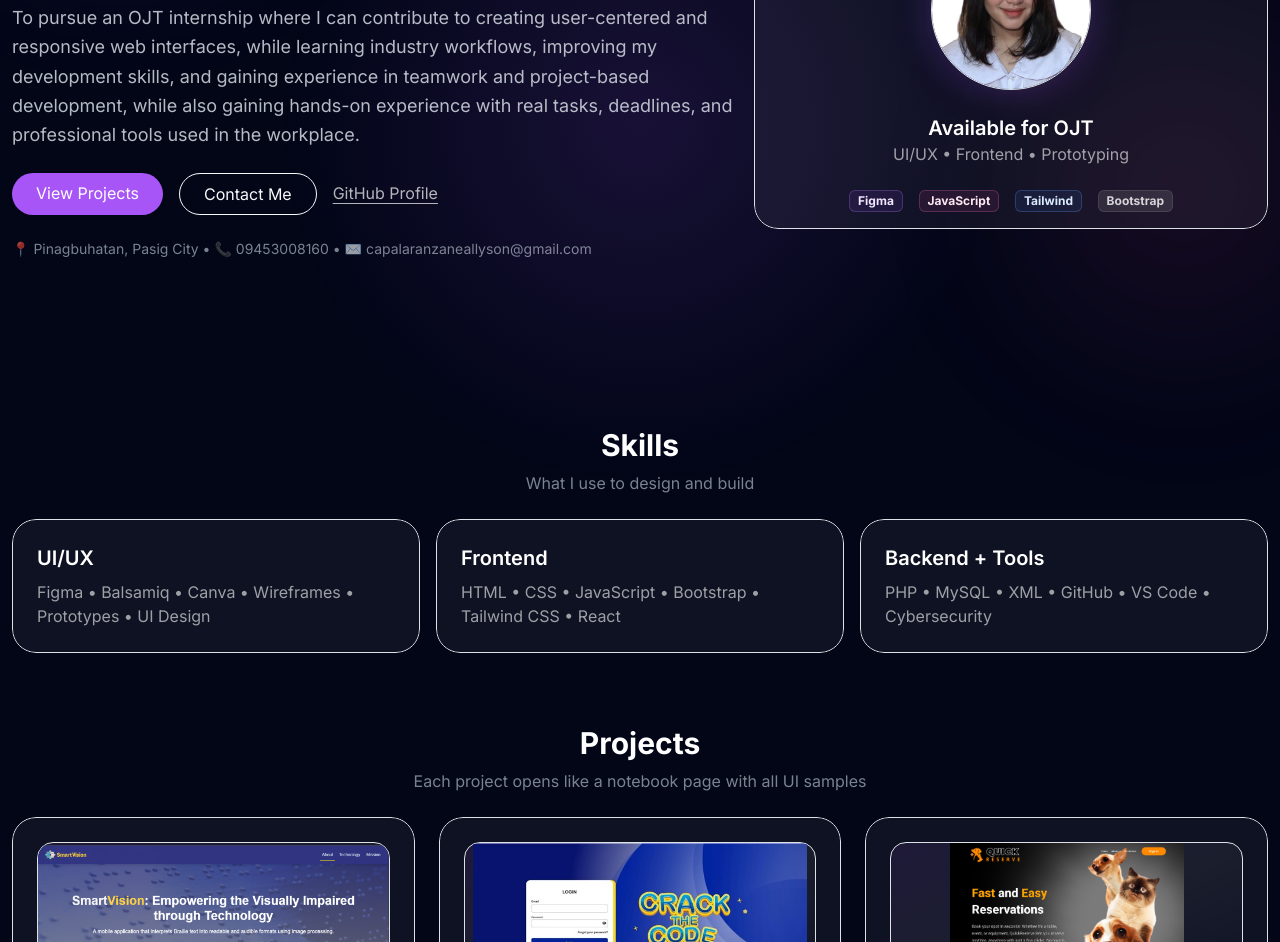
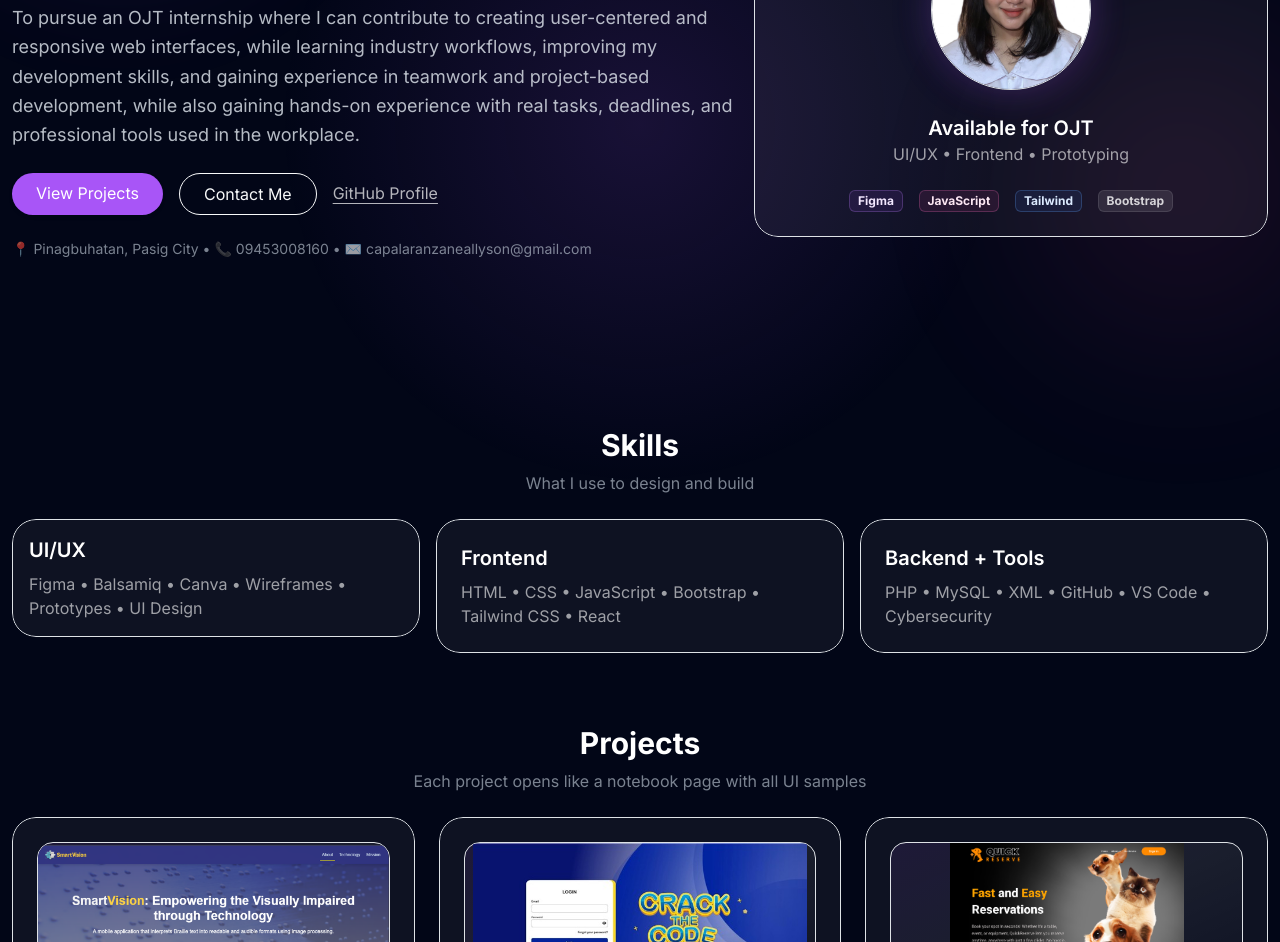
Before and after one commit to capalaranzaneallyson/zane.github.io, a plain HTML site: page index.html in a window 1280 px wide. Shown: the part 276-1218 px from the top of the page. Drawn offline with nearby package versions, Linux system fonts and the light colour scheme.

Commit message:
Updated Skills Card

```diff
--- a/index.html
+++ b/index.html
@@ -391,7 +391,7 @@
 
       <div class="col-lg-5 text-center">
         <div class="glow-card">
-          <div class="card-inner bg-white/5 border border-white/10 rounded-3xl p-3 shadow-lg
+          <div class="card-inner bg-white/5 border border-white/10 rounded-3xl p-4 shadow-lg
                       hover:border-purple-400/40 hover:bg-white/10
                       hover:shadow-[0_0_45px_rgba(168,85,247,0.18)]
                       transition duration-300">
@@ -436,7 +436,7 @@
     <div class="row g-3 justify-content-center">
       <div class="col-md-4">
         <div class="glow-card">
-          <div class="card-inner bg-white/5 border border-white/10 rounded-3xl p-4 h-100
+          <div class="card-inner bg-white/5 border border-white/10 rounded-3xl p-3 h-100
                       hover:border-purple-400/40 hover:bg-white/10
                       hover:shadow-[0_0_40px_rgba(168,85,247,0.18)]
                       hover:-translate-y-1 transition duration-300">
```
